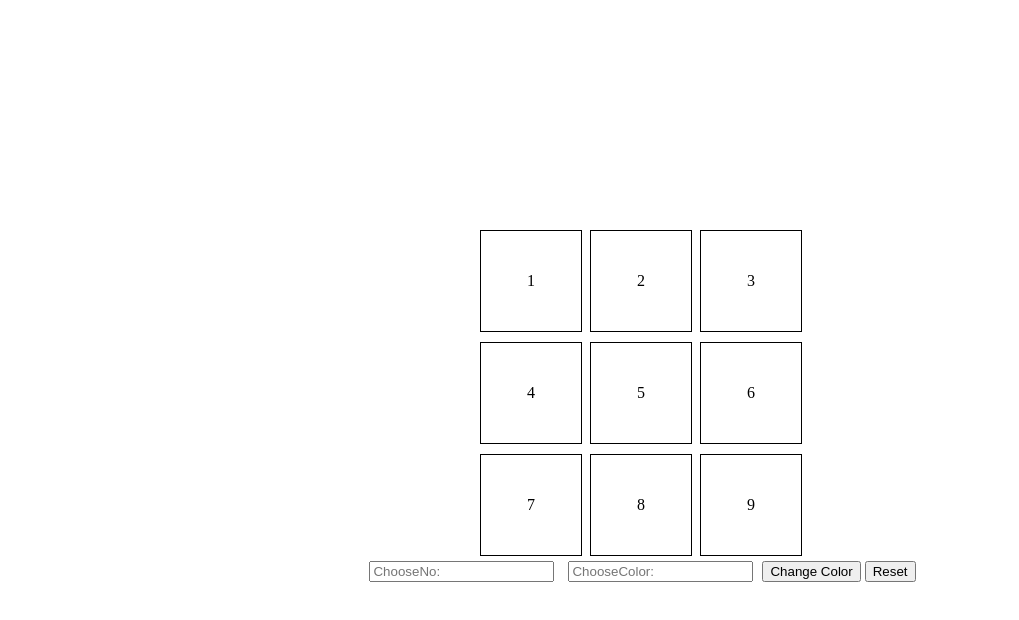
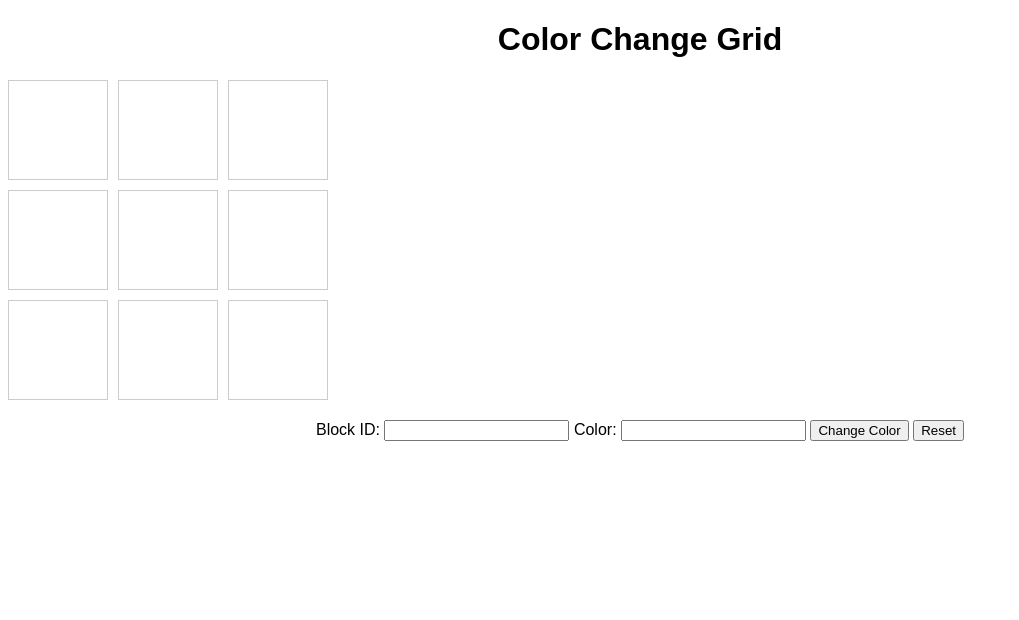
Before and after one commit to acciojob/Replit-Asian-Paints-Deepanshu9643, a website: page main.html in a window 1280 px wide. Both pictures are taken after a click on the button "Change Color". Shown: the whole page, without its empty margins (0-1019 px from the left). Drawn offline with Linux system fonts and the light colour scheme.

Commit message:
created a submission

```diff
--- a/main.html
+++ b/main.html
@@ -1,36 +1,32 @@
 <!DOCTYPE html>
-
-<html>
-
+<html lang="en">
 <head>
+    <meta charset="UTF-8">
+    <meta name="viewport" content="width=device-width, initial-scale=1.0">
+    <title>Color Change Grid</title>
     <link rel="stylesheet" href="styles.css">
 </head>
-
 <body>
-	<!-- the entire body must be written by student -->
-
+    <h1>Color Change Grid</h1>
     <div id="grid-container">
-	<div class="grid-item" id="1">1</div>
-	<div class="grid-item" id="2">2</div>
-	<div class="grid-item" id="3">3</div>
-	<div class="grid-item" id="4">4</div>
-	<div class="grid-item" id="5">5</div>
-	<div class="grid-item" id="6">6</div>
-	<div class="grid-item" id="7">7</div>
-	<div class="grid-item" id="8">8</div>
-	<div class="grid-item" id="9">9</div>
+        <div class="grid-item" id="1"></div>
+        <div class="grid-item" id="2"></div>
+        <div class="grid-item" id="3"></div>
+        <div class="grid-item" id="4"></div>
+        <div class="grid-item" id="5"></div>
+        <div class="grid-item" id="6"></div>
+        <div class="grid-item" id="7"></div>
+        <div class="grid-item" id="8"></div>
+        <div class="grid-item" id="9"></div>
     </div>
     <div>
-  <input type="number" id="block_id" placeholder="ChooseNo:">
-	<input type="text" id="colour_id" placeholder="ChooseColor:">
+        <label for="block_id">Block ID:</label>
+        <input type="text" id="block_id">
+        <label for="color_id">Color:</label>
+        <input type="text" id="color_id">
         <button id="change_button">Change Color</button>
-	<button id="reset_button">Reset</button>
+        <button id="reset">Reset</button>
     </div>
-
-
-    <script type="text/javascript" src="./script.js">
-</script>
-
+    <script src="script.js"></script>
 </body>
-
 </html>
--- a/script.js
+++ b/script.js
@@ -1,24 +1,30 @@
-//your JS code here. If required.
-document.querySelector("#change_button").addEventListener("click",function() {
-	  const num = document.querySelector("#block_id").value
-	const color = document.querySelector("#color_id").value
+document.querySelector("#change_button").addEventListener("click", function() {
+    const num = document.querySelector("#block_id").value;
+    const color = document.querySelector("#color_id").value;
 
-	const griditem =  document.querySelectorAll(".grid-item")
-	griditem.forEach(item => {
-		item.style.backgroundColor = "transparent"
-	})
+    const gridItems = document.querySelectorAll(".grid-item");
 
-const block = document.getElementById(num)
-	if(block){
-		block.style.backgroundColor = color
-	}else{
-		alert("Please choose a Number")
-	}
-		})
+    // Reset all grid items to transparent
+    gridItems.forEach(item => {
+        item.style.backgroundColor = "transparent";
+    });
 
-	document.querySelector("#reset").addEventListener("click",function() {
-		const griditem =  document.querySelectorAll(".grid-item")
-		 griditem.forEach(reset => {
-			 reset.style.backgroundColor = "transparent"
-		 })
-		})
+    // Validate if num is a valid ID and a number
+    if (num && !isNaN(num)) {
+        const block = document.getElementById(num);
+        if (block) {
+            block.style.backgroundColor = color;
+        } else {
+            alert("Please choose a valid block number.");
+        }
+    } else {
+        alert("Please enter a valid number.");
+    }
+});
+
+document.querySelector("#reset").addEventListener("click", function() {
+    const gridItems = document.querySelectorAll(".grid-item");
+    gridItems.forEach(item => {
+        item.style.backgroundColor = "transparent";
+    });
+});
--- a/styles.css
+++ b/styles.css
@@ -1,27 +1,21 @@
-/*  your css code here. If applicable */
-body{
-	display:flex;
-	 flex-direction: column;
-	align-items:center;
-	justify-content:center;
-	height:100vh;
-}
-#grid-container{
-	display:grid;
-	grid-template-columns:repeat(3, 100px);
-	grid-template-row:repeat(3, 100px);
-	gap:10px;
+body {
+    font-family: Arial, sans-serif;
+    text-align: center;
 }
 
-.grid-item{
-	width:100px;
-	height:100px;
-	border:1px solid black;
-	display:flex;
-	align-items:center;
-	justify-content:center;
-	 background-color: transparent;
+#grid-container {
+    display: grid;
+    grid-template-columns: repeat(3, 100px);
+    grid-template-rows: repeat(3, 100px);
+    gap: 10px;
+    margin: 20px auto;
 }
-input{
-	margin:5px;
+
+.grid-item {
+    background-color: transparent;
+    border: 1px solid #ccc;
+    display: flex;
+    justify-content: center;
+    align-items: center;
+    font-size: 24px;
 }
```
Lines whose indentation alone changed are shown as unchanged.
